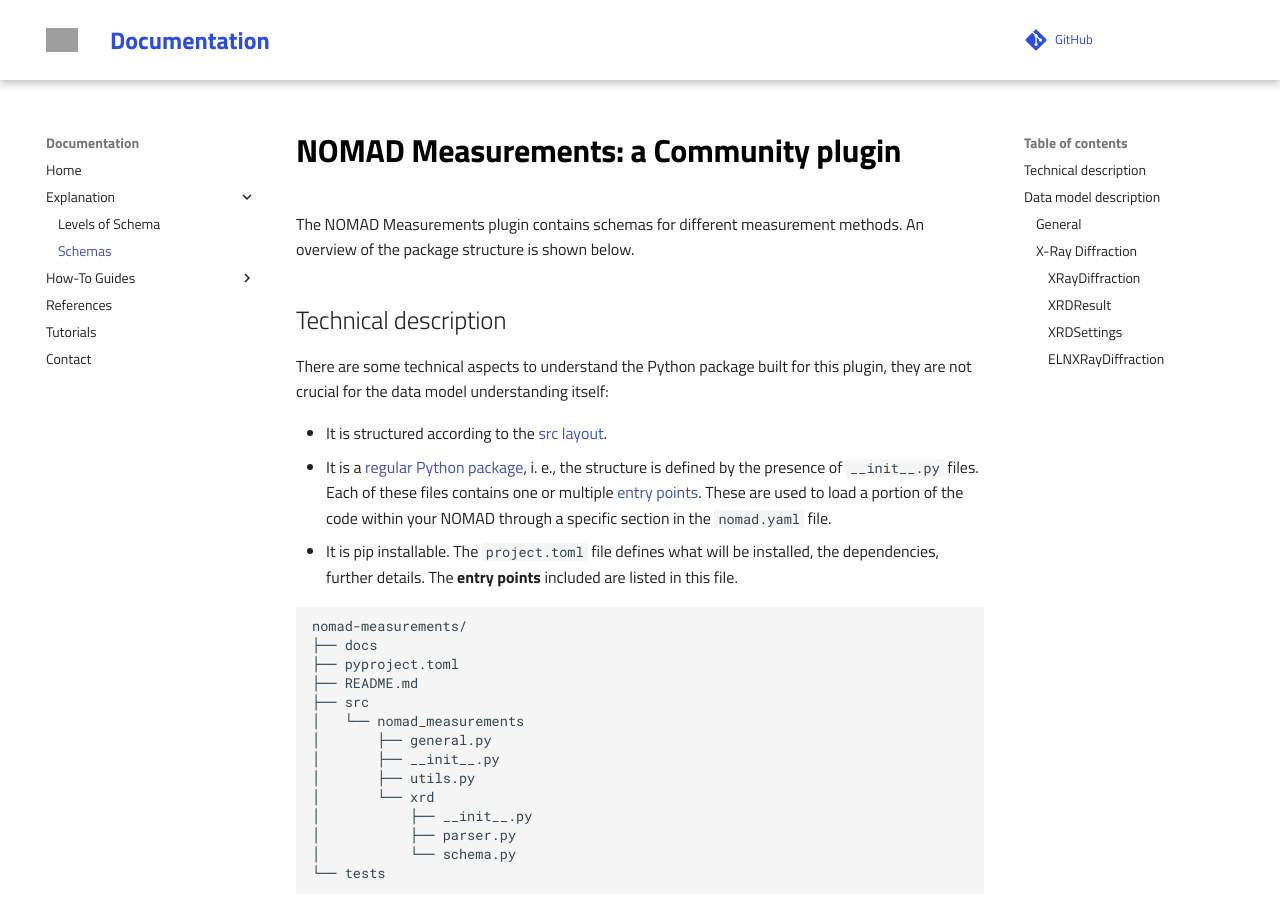
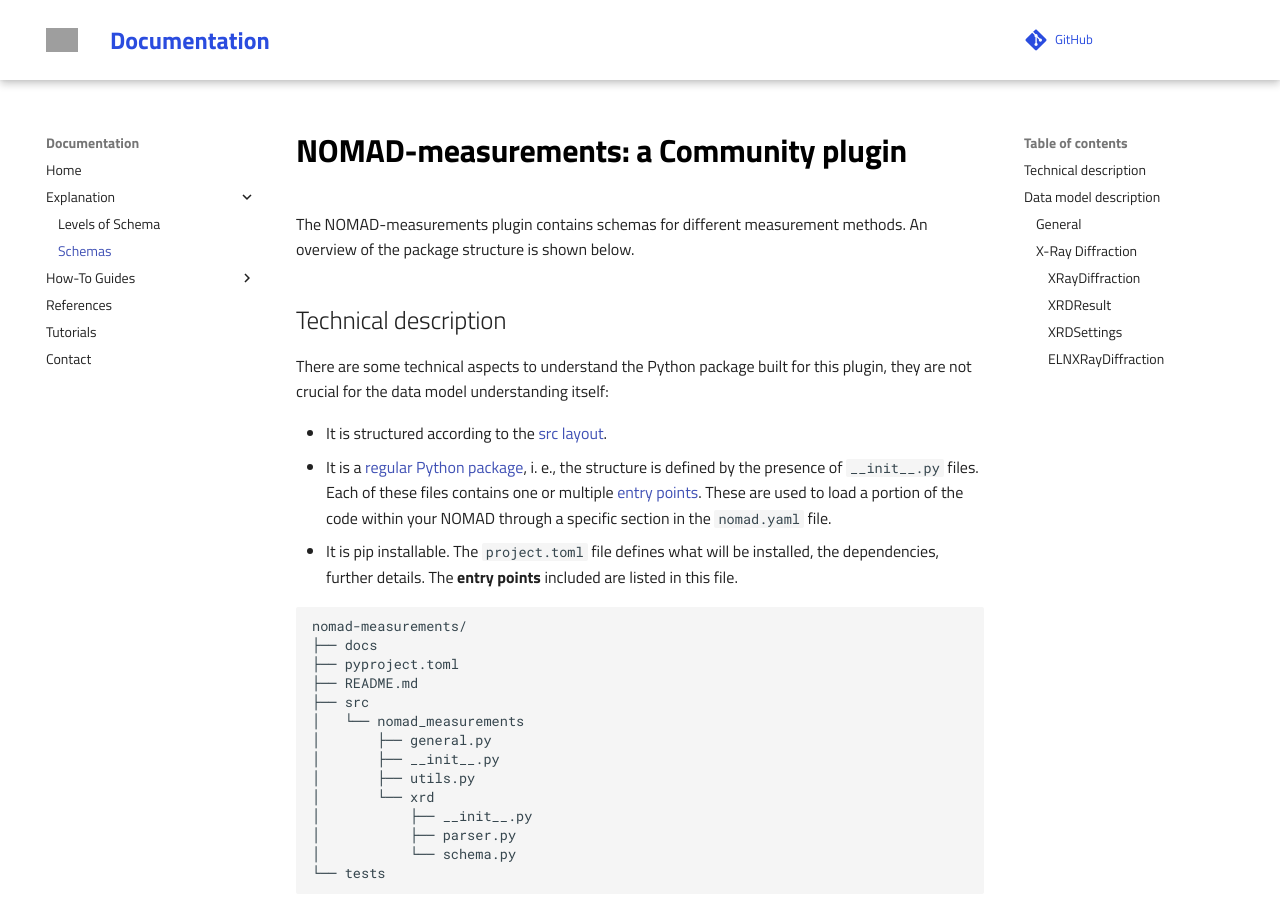
Before and after one commit to FAIRmat-NFDI/nomad-measurements, an MkDocs documentation site: the page built from docs/explanation/schemas.md, in a window 1280 px wide and 900 px high. Built offline with MkDocs 1.6.1 and Material for MkDocs 9.7.7, drawn with Linux system fonts in a browser that asks for light colours; comment, search, counter and statistics services are not loaded; grey boxes are pictures that could not be loaded.

Commit message:
add small fixes in documentation

```diff
--- a/docs/explanation/schemas.md
+++ b/docs/explanation/schemas.md
@@ -1,6 +1,6 @@
-# NOMAD Measurements: a Community plugin
+# NOMAD-measurements: a Community plugin
 
-The NOMAD Measurements plugin contains schemas for different measurement methods.
+The NOMAD-measurements plugin contains schemas for different measurement methods.
 An overview of the package structure is shown below.
 
 ## Technical description
```
Also changed, not shown: docs/how_to/install.md (+1 -1 lines), docs/reference/references.md (+1 -0 lines), docs/tutorial/tutorial.md (+0 -2 lines).
